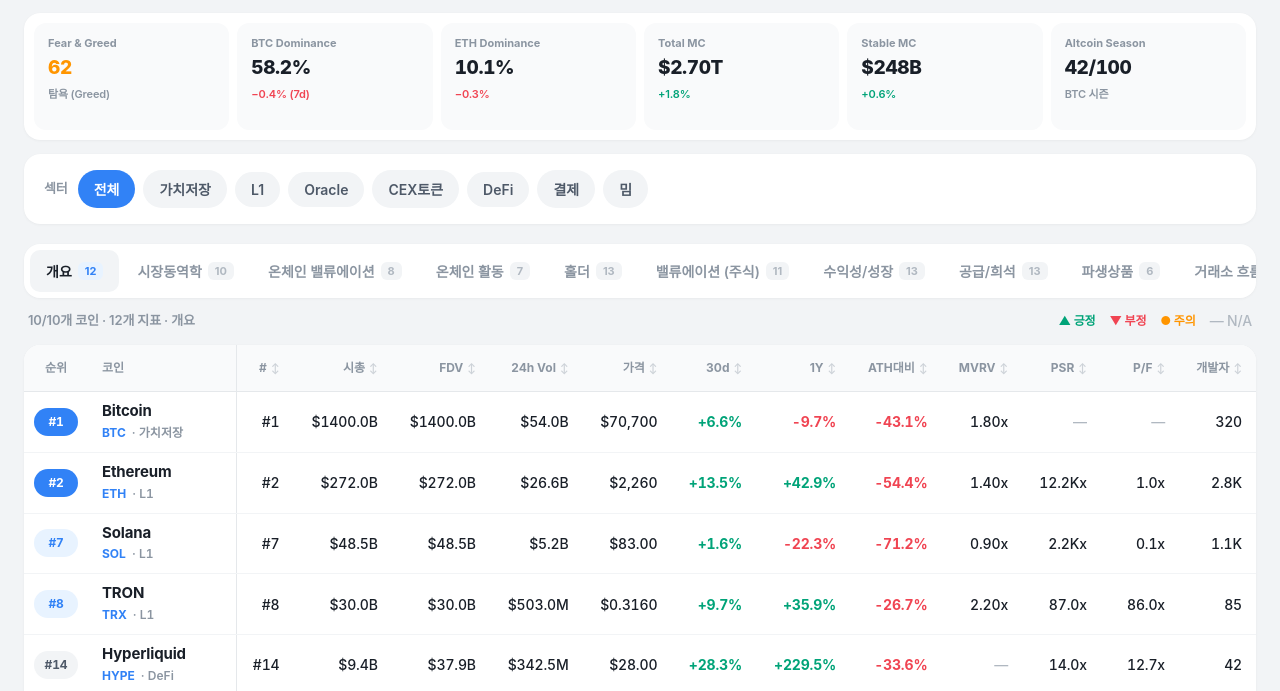
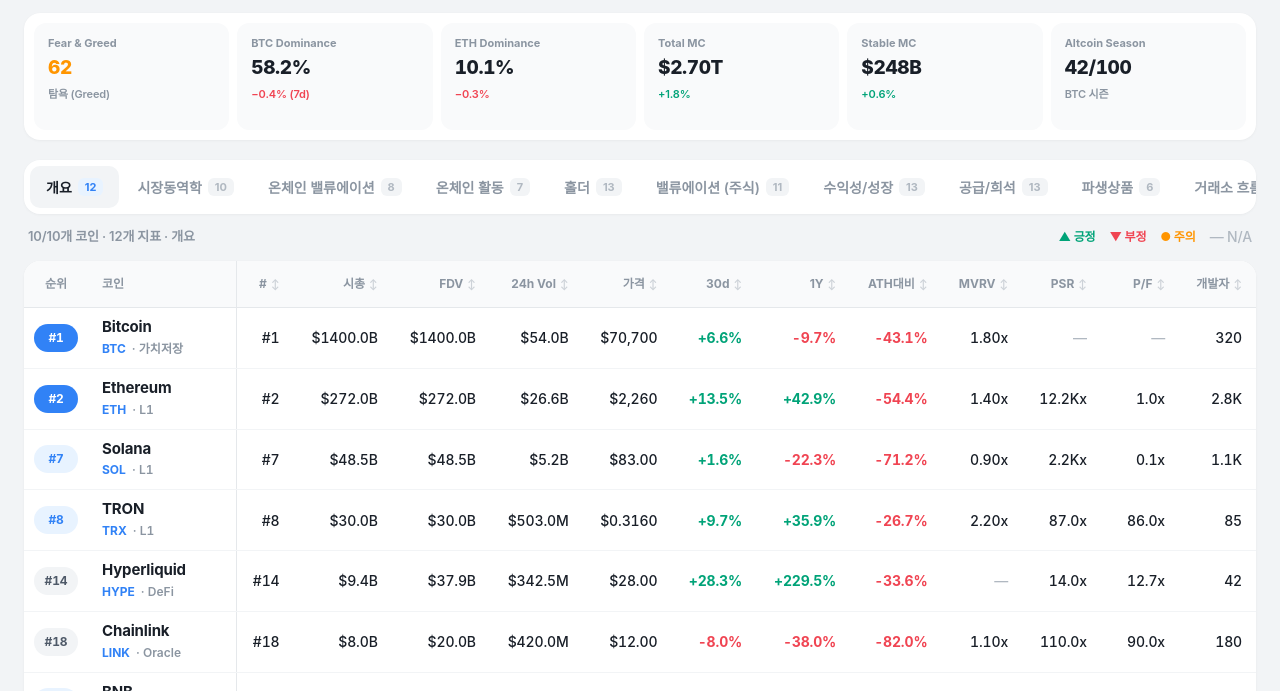
Before and after one commit to saltui/zkap-matrix, a plain HTML site: page index.html in a window 1280 px wide. Shown: the part 105-796 px from the top of the page. Drawn offline with Linux system fonts and the light colour scheme; a web font is replaced by a local one.

Commit message:
remove sector filter bar

```diff
--- a/index.html
+++ b/index.html
@@ -305,17 +305,6 @@
   <div class="macro-card"><span class="lbl">Total MC</span><span class="val">$2.70T</span><span class="sub up">+1.8%</span></div>
   <div class="macro-card"><span class="lbl">Stable MC</span><span class="val">$248B</span><span class="sub up">+0.6%</span></div>
   <div class="macro-card"><span class="lbl">Altcoin Season</span><span class="val">42/100</span><span class="sub">BTC 시즌</span></div>
-</div>
-<div class="filter-bar">
-<span class="label">섹터</span>
-<button class="chip active" data-sector="all">전체</button>
-<button class="chip" data-sector="가치저장">가치저장</button>
-<button class="chip" data-sector="L1">L1</button>
-<button class="chip" data-sector="Oracle">Oracle</button>
-<button class="chip" data-sector="CEX토큰">CEX토큰</button>
-<button class="chip" data-sector="DeFi">DeFi</button>
-<button class="chip" data-sector="결제">결제</button>
-<button class="chip" data-sector="밈">밈</button>
 </div>
 </header>
 
```
